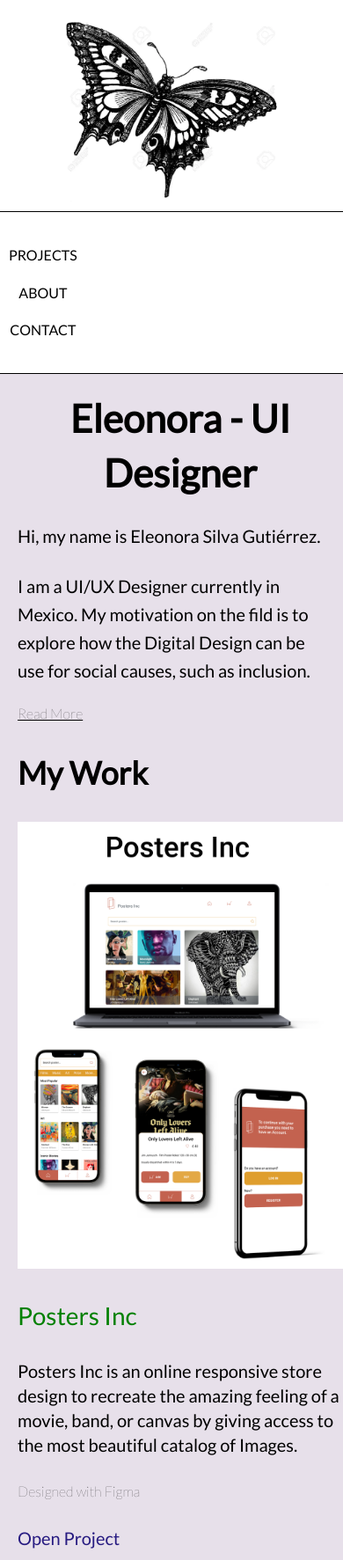
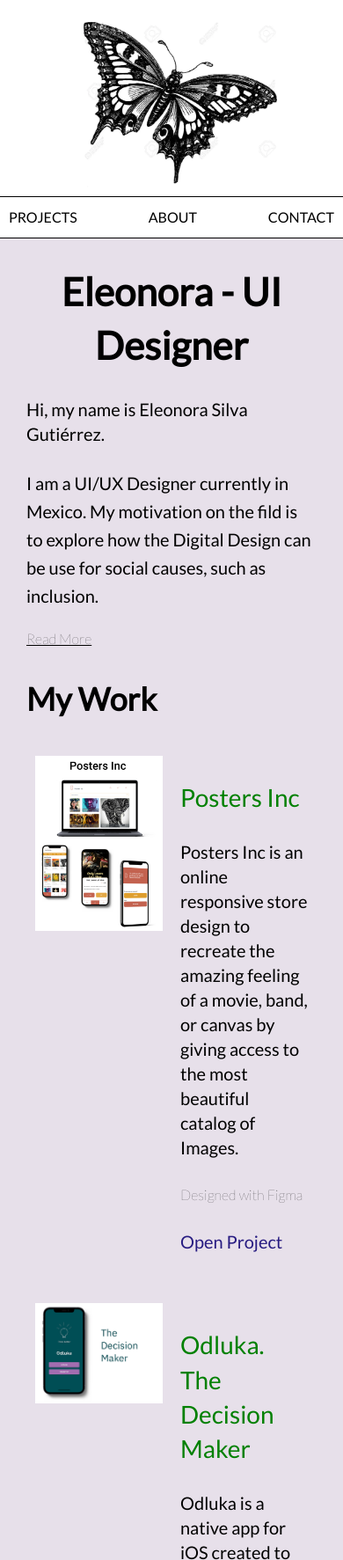
Before and after one commit to Eleonora8505/portfolio-site, a plain HTML site: page index.html in a window 390 px wide. Shown: the top 1773 px of the page at 88% size. Drawn offline with nearby package versions, Linux system fonts and the light colour scheme.

Commit message:
style header & hero on small devices

```diff
--- a/css/Segundaversionstyle.css
+++ b/css/Segundaversionstyle.css
@@ -1,49 +1,20 @@
 
 
-/* general */
-
  header {
-  position: relative;
-  margin: 0 auto;
-  background-color: white;
+  background-color: green;
   width: 100%;
-  height: auto;
-  padding: 10px 0;
-}
-
-header .logo .menu {
+  position: absolute;
   display: inline-block;
-}
-
-nav > ul {
-  list-style-type: none;
+  top: 0
+  left: 0;
   padding: 0;
 }
 
-nav > ul > li {
-  display: inline-block;
+.presentation h1 {
+  background-color: black;
+  position: relative;
 }
 
-.hero{
-  position: relative;
-  padding: 20px 0;
-  display: inline-block;
-  width: 100%;
+h1 {
+  color: pink;
 }
-
-
-h1,h2,h3,h4,p {
-    line-height: 1.4;
-}
-
-
-
-
-
-
-
-
-
-
-
-/* Media Queries */
--- a/css/style.css
+++ b/css/style.css
@@ -11,7 +11,7 @@ Background Color (Purple): #E7E0EA
 body {
   background-color: #e7e0ea;
   font-family: "Lato", sans-serif;
-  font-size: 16px; /* Sets the font size to 16px */
+  font-size: 14px; /* Sets the font size to 16px */
   font-weight: 300; /* Sets the font weight to 300 */
   line-height: 1.6; /* Sets the line-height to 1.6 * the font-size */
 }
@@ -22,13 +22,17 @@ header {
  background-color: white;
  width: 100%;
  height: auto;
- padding: 10px 0;
+}
+
+.box{
+position: absolute;
 }
 
 .logo {
   max-width: 250px;
   float: center;
   padding-top: 20px;
+  padding-left: 20px;
 }
 
 .menu {
@@ -69,18 +73,22 @@ h1 {
 .paragraph-style {
   font-size: 1.25em;
   font-weight: 400;
-  margin-right: 20px;
 }
 
 main {
-  margin-left: 20px;
-  padding-top: 20px;
+  padding: 30px 30px 0;
 }
+
 footer {
-  margin-left: 20px;
+  padding: 30px 30px 0;
 }
 
 /* Change the link color to #6e6e6e on hover */
+ul {
+display:flex;
+justify-content:center;
+width:100%;
+}
 li a:hover {
   background-color: #6e6e6e;
 }
@@ -88,11 +96,13 @@ li a:hover {
 img {
   width: 100%;
 }
+
 h1,
 h2,
 h3,
 h4 {
   line-height: 1.4;
+
 }
 
 h1 {
@@ -112,9 +122,6 @@ h3 {
 h4 {
   font-size: 1.25em;
   font-weight: 400;
-}
-img {
-  width: 100%;
 }
 
 a {
@@ -147,13 +154,20 @@ a:focus {
   margin-top: 30px;
 }
 
+header {
+  position:fixed;
+  top:0;
 
+}
 
 /* ==============================
 Small devices (320px and larger)
 ================================= */
 @media only screen and (max-width: 639px) {
-  header {
+  body {
+    font-size: 16px
+  }
+    header {
     position: inherit;
     width: 100%;
     align-items: center;
@@ -164,8 +178,19 @@ Small devices (320px and larger)
 ul {
   display: contents;
 }
+
+.hero span {
+  display: block;
+}
+
 .row {
   margin: 10px 0; /* 25px top and bottom, 0 left and right */
+}
+
+.row::after {
+  content: "";
+  clear: both;
+  display: table;
 }
 
 #work .row {
@@ -175,4 +200,35 @@ ul {
 #id {
   margin: 20px;
 }
+
+[class*="col-"] {
+  float: left;
+  padding: 10px;
 }
+
+.col-md-6 {
+  width: 50%;
+  float: left;
+}
+
+}
+
+/* ==============================
+Medium devices (640px and larger)
+================================= */
+@media only screen and (min-width: 640px) {
+  main {
+    padding: 320px 30px 0;
+  }
+}
+
+/* ==============================
+Large devices (1024px or larger)
+================================= */
+@media only screen and (min-width: 1024px) {
+}
+/* ==============================
+X-large devices (1440px or larger)
+================================= */
+@media only screen and (min-width: 1440px) {
+}
--- a/index.html
+++ b/index.html
@@ -25,11 +25,9 @@
       <img class="logo" src="img/logobuttefly.png" alt="Eleonora Logo">
       <nav class="menu">
         <ul>
-          <h3>
             <li><a href="postersinc.html">Projects</a></li>
             <li><a href="about.html">About</a></li>
             <li><a href="#contact">Contact</a></li>
-          </h3>
         </ul>
       </nav>
 </header>
@@ -39,10 +37,8 @@
       <h1>
         Eleonora - UI Designer
       </h1>
-      <h4>
-        Hi, my name is Eleonora Silva Gutiérrez.
-      </h4>
-      <p class="paragraph-style">
+        <span><h4>Hi, my name is Eleonora Silva Gutiérrez.</span></h4>
+        <p class="paragraph-style">
         I am a UI/UX Designer currently in Mexico.
         My motivation on the fild is to explore how the Digital Design can be use for social causes, such as
         inclusion.
@@ -56,18 +52,18 @@
     <div id="work">
       <div class="container">
         <h2>My Work</h2>
-        <div class="row">
-          <!--open row that holds 2 columns for my Projects-->
-          <!--open first column (used for image)-->
+        <!--open row that holds 2 columns for my Projects I ERASED A DIV CLASS ROW HERE-->
+        <!--open first column (used for image)-->
+            <div class="row">
+              <div class="col-md-6">
           <picture>
             <source srcset="img/postersinc/postersinc@1.png" media="(max-width:767px)">
             <img src="img/postersinc/postersinc@1.png" alt="Posters">
           </picture>
         </div>
         <!-- end first column -->
-        <div class="container">
-          <div class="row">
-            <!-- open second column (used for text)-->
+                <div class="col-md-6">
+            <!-- open second column (used for text) I ERASED A DIV CLASS ROW HERE-->
             <h3> Posters Inc </h3>
             <h4>
               <p>
@@ -79,41 +75,38 @@
               Designed with Figma
             </p>
             <h4><a href="Postersinc.html">Open Project</a>
-          </div>
-          <!-- end second column -->
-          <!-- end row that holds (2) columns for project-->
-          <!-- open row that holds 2 columns for my Projects-->
-          <!--open first column (used for image)-->
-          <picture>
+          </div><!-- end second column -->
+        </div>  <!-- end row that holds (2) columns for project-->
+          <div class="row"> <!-- open row that holds 2 columns for my Projects-->
+                <div class="col-md-6"><!--open first column (used for image)-->
+            <picture>
             <source srcset="img/odluka/odluka@1.png" media="(max-width:767px)">
             <img src="img/odluka/odluka@1.png" alt="Odluka">
           </picture>
-          <!--open second column (used for text)-->
-          <h3> Odluka. The Decision Maker </h3>
+        </div>
+          <div class="col-md-6"> <!--open second column (used for text)-->
+            <h3> Odluka. The Decision Maker </h3>
           <p>
           <h4>Odluka is a native app for iOS created to offer tools and tips to organize thoughts and
             facilitate interpersonal relationships.
             </p>
           </h4>
-          <p class="paragraph-style">
+          <p>
             Designed with Sketch & Figma
           </p>
           <h4><a href="Odluka.html">Open Project</a>
-        </div>
-        <!--end second column-->
+        </div> <!--end second column-->
       </div>
-      <!--end row that holds (2) columns for project-->
+    </div><!--end row that holds (2) columns for project-->
   </main>
     <footer class="container" id="Contact">
       <h2>Get in Touch</h2>
-      <h4>
-        <p>
+        <p class="paragraph-style">
           Do you like my work and want to discuss new ideas? Please get in touch.</p>
         Call <a href="tel:+4915758813333">+49 157 5881 3333</a>.
         <p>Prefer sending an email?
           <a href="mailto:eleonora.silva.gutierrez@gmail.com">Email me</a>
         </p>
-      </h4>
   <div class="container">
     <!-- Social Media Layout and Placeholders -->
     <nav>
```
Also changed, not shown: Segundaversionindex.html (+10 -24 lines).
